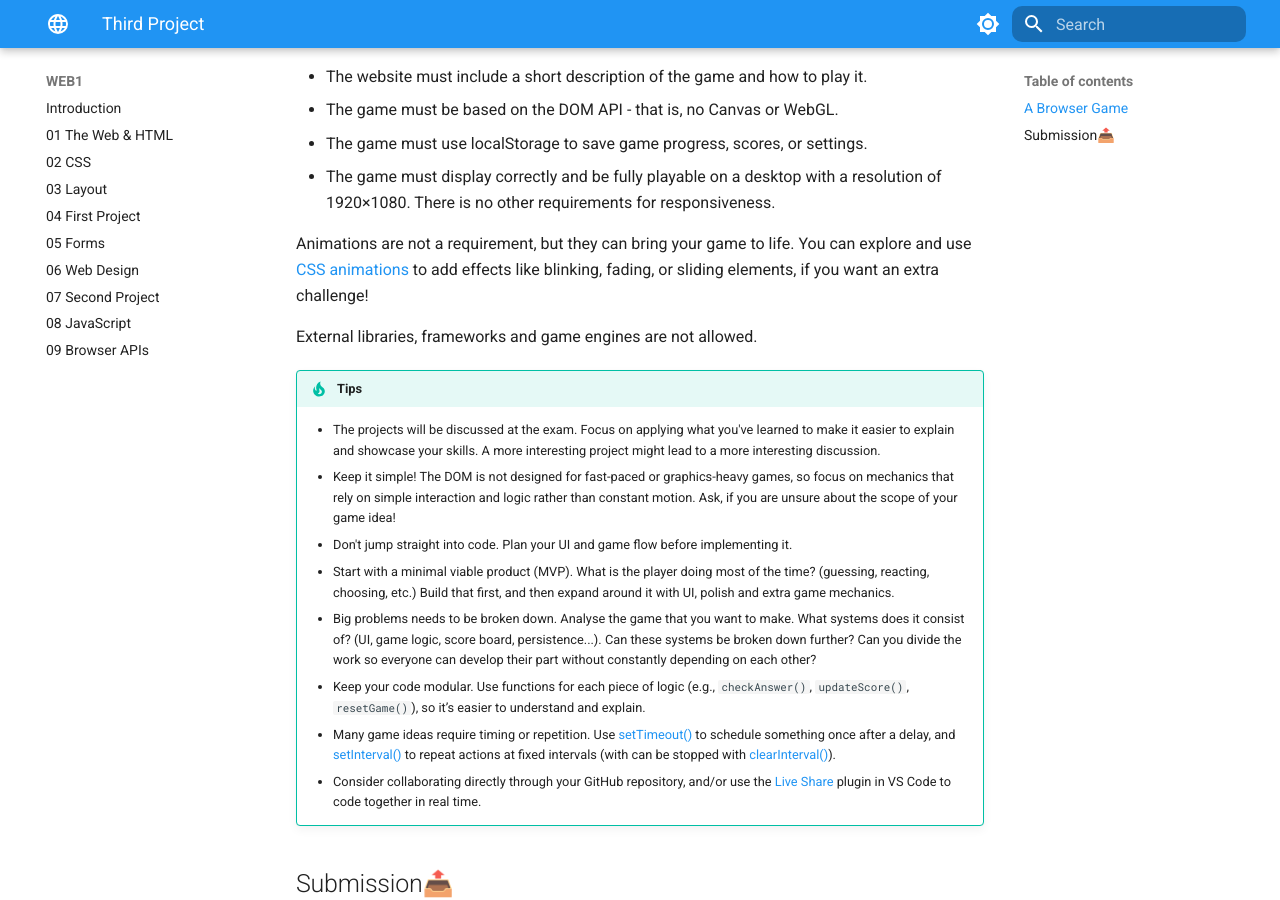
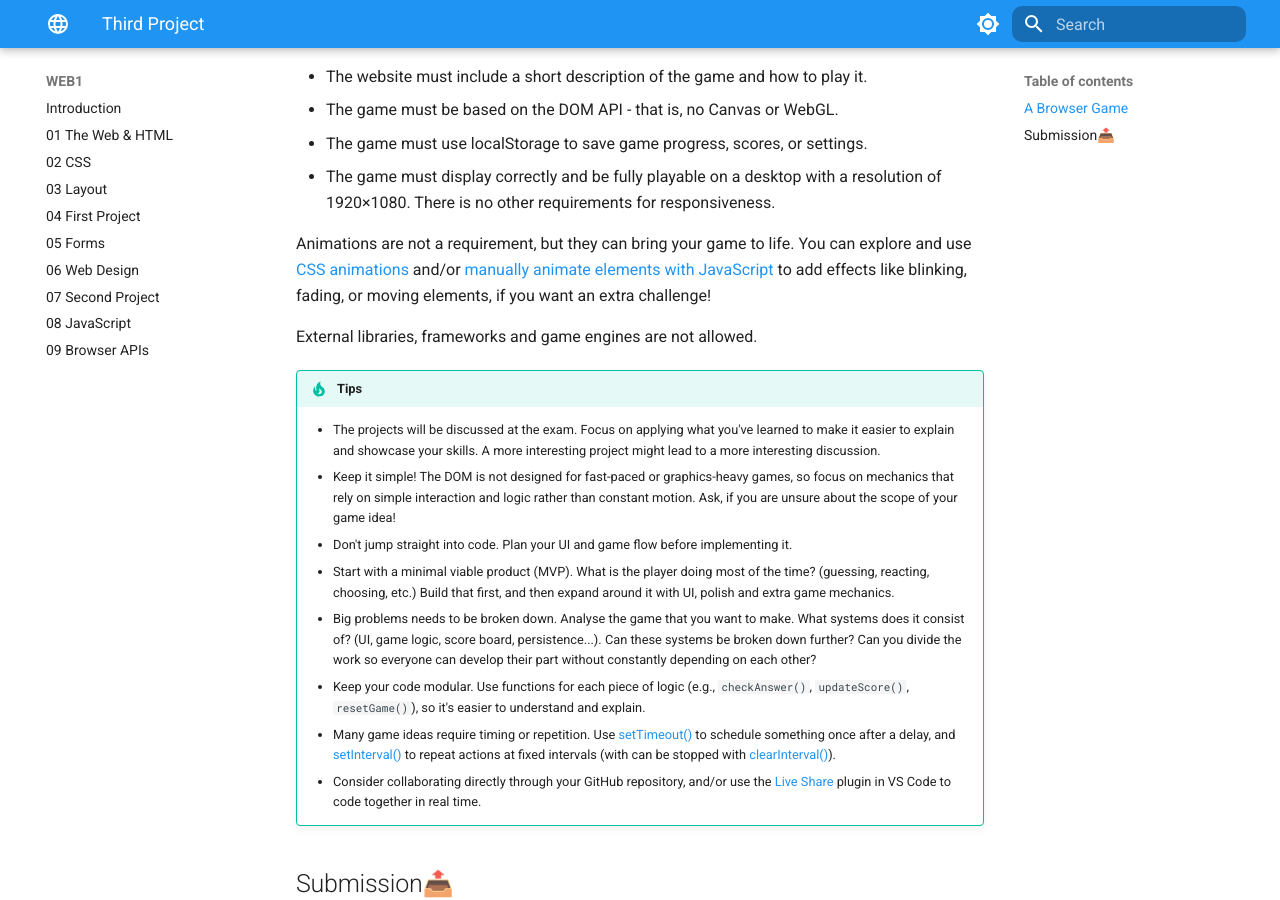
Before and after one commit to KasperKnop/WEB1, an MkDocs documentation site: the page built from docs/10-third-project.md, in a window 1280 px wide and 900 px high, scrolled down 695 px. Built offline with MkDocs 1.6.1 and Material for MkDocs 9.7.7, drawn with Linux system fonts in a browser that asks for light colours; emoji names are drawn with the system emoji font.

Commit message:
Update 10-third-project.md

```diff
--- a/docs/10-third-project.md
+++ b/docs/10-third-project.md
@@ -31,7 +31,7 @@ Requirements:
 - The game must use localStorage to save game progress, scores, or settings.
 - The game must display correctly and be fully playable on a desktop with a resolution of 1920×1080. There is no other requirements for responsiveness.
 
-Animations are not a requirement, but they can bring your game to life. You can explore and use [CSS animations](https://www.w3schools.com/css/css3_animations.asp) to add effects like blinking, fading, or sliding elements, if you want an extra challenge!
+Animations are not a requirement, but they can bring your game to life. You can explore and use [CSS animations](https://www.w3schools.com/css/css3_animations.asp) and/or [manually animate elements with JavaScript](https://www.w3schools.com/js/js_htmldom_animate.asp) to add effects like blinking, fading, or moving elements, if you want an extra challenge!
 
 External libraries, frameworks and game engines are not allowed.
 
@@ -41,7 +41,7 @@ External libraries, frameworks and game engines are not allowed.
     - Don't jump straight into code. Plan your UI and game flow before implementing it.
     - Start with a minimal viable product (MVP). What is the player doing most of the time? (guessing, reacting, choosing, etc.) Build that first, and then expand around it with UI, polish and extra game mechanics.
     - Big problems needs to be broken down. Analyse the game that you want to make. What systems does it consist of? (UI, game logic, score board, persistence...). Can these systems be broken down further? Can you divide the work so everyone can develop their part without constantly depending on each other?
-    - Keep your code modular. Use functions for each piece of logic (e.g., `checkAnswer()`, `updateScore()`, `resetGame()`), so it’s easier to understand and explain.
+    - Keep your code modular. Use functions for each piece of logic (e.g., `checkAnswer()`, `updateScore()`, `resetGame()`), so it's easier to understand and explain.
     - Many game ideas require timing or repetition. Use [setTimeout()](https://developer.mozilla.org/en-US/docs/Web/API/Window/setTimeout) to schedule something once after a delay, and [setInterval()](https://developer.mozilla.org/en-US/docs/Web/API/Window/setInterval) to repeat actions at fixed intervals (with can be stopped with [clearInterval()](https://developer.mozilla.org/en-US/docs/Web/API/Window/clearInterval)).
     - Consider collaborating directly through your GitHub repository, and/or use the [Live Share](https://visualstudio.microsoft.com/services/live-share/) plugin in VS Code to code together in real time.
 
```
